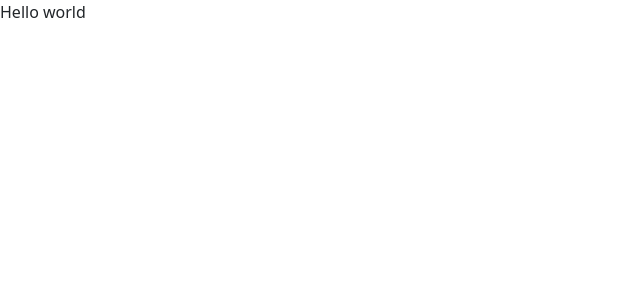
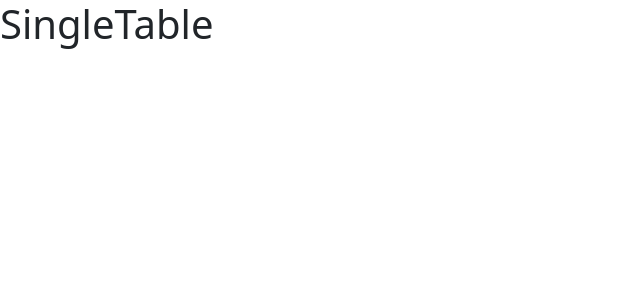
Before and after one commit to Ola-Cencora/Pizzeria-project-REACT, a React (Create React App) app: page /table/1 in a window 1280 px wide. Shown: the top 300 px of the page, without its empty margins (0-640 px from the left). Built offline with nearby package versions, Linux system fonts and the light colour scheme.

Commit message:
Add basic subpages, componenets and routing

```diff
--- a/src/App.js
+++ b/src/App.js
@@ -1,8 +1,17 @@
+import TableList from "./components/pages/TableList/TableList";
+import SingleTable from "./components/pages/SingleTable/SingleTable";
+import NotFound from "./components/pages/NotFound/NotFound";
+import { Route, Routes } from "react-router-dom";
+
 function App() {
   return (
-    <div className="App">
-      Hello world
-    </div>
+    <main>
+      <Routes>
+        <Route path="/" element={<TableList />} />
+        <Route path="/table/:id" element={<SingleTable />} />
+        <Route path="*" element={<NotFound />} />
+      </Routes>
+    </main>
   );
 }
 
--- /dev/null
+++ b/src/components/pages/NotFound/NotFound.js
@@ -0,0 +1,7 @@
+const NotFound = () => {
+    return (
+        <h1>404 not found</h1>
+    );
+  };
+
+export default NotFound;
--- /dev/null
+++ b/src/components/pages/SingleTable/SingleTable.js
@@ -0,0 +1,7 @@
+const SingleTable = () => {
+    return (
+        <h1>SingleTable</h1>
+    );
+};
+
+export default SingleTable;
--- /dev/null
+++ b/src/components/pages/TableList/TableList.js
@@ -0,0 +1,7 @@
+const TableList = () => {
+    return (
+        <h1>TableList</h1>
+    );
+};
+
+export default TableList;
--- a/src/index.js
+++ b/src/index.js
@@ -3,13 +3,16 @@ import ReactDOM from 'react-dom/client';
 import App from './App';
 import 'bootstrap/dist/css/bootstrap.min.css';
 import { Provider } from 'react-redux';
+import { BrowserRouter } from 'react-router-dom';
 import store from './redux/store'
 
 const root = ReactDOM.createRoot(document.getElementById('root'));
 root.render(
   <React.StrictMode>
-    <Provider store={store}>
-      <App />
-    </Provider>
+    <BrowserRouter>
+      <Provider store={store}>
+        <App />
+      </Provider>
+    </BrowserRouter>
   </React.StrictMode>
 );
```
